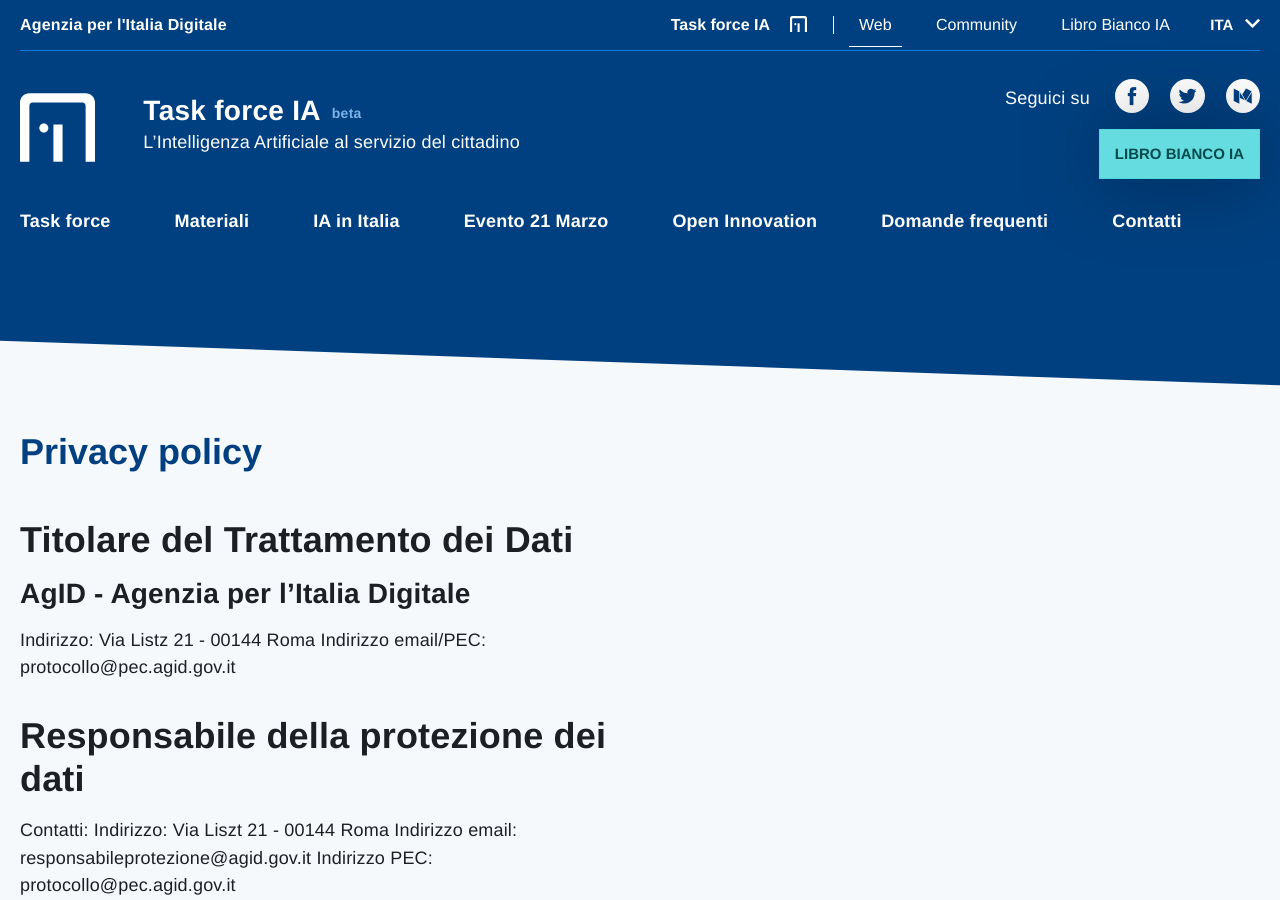
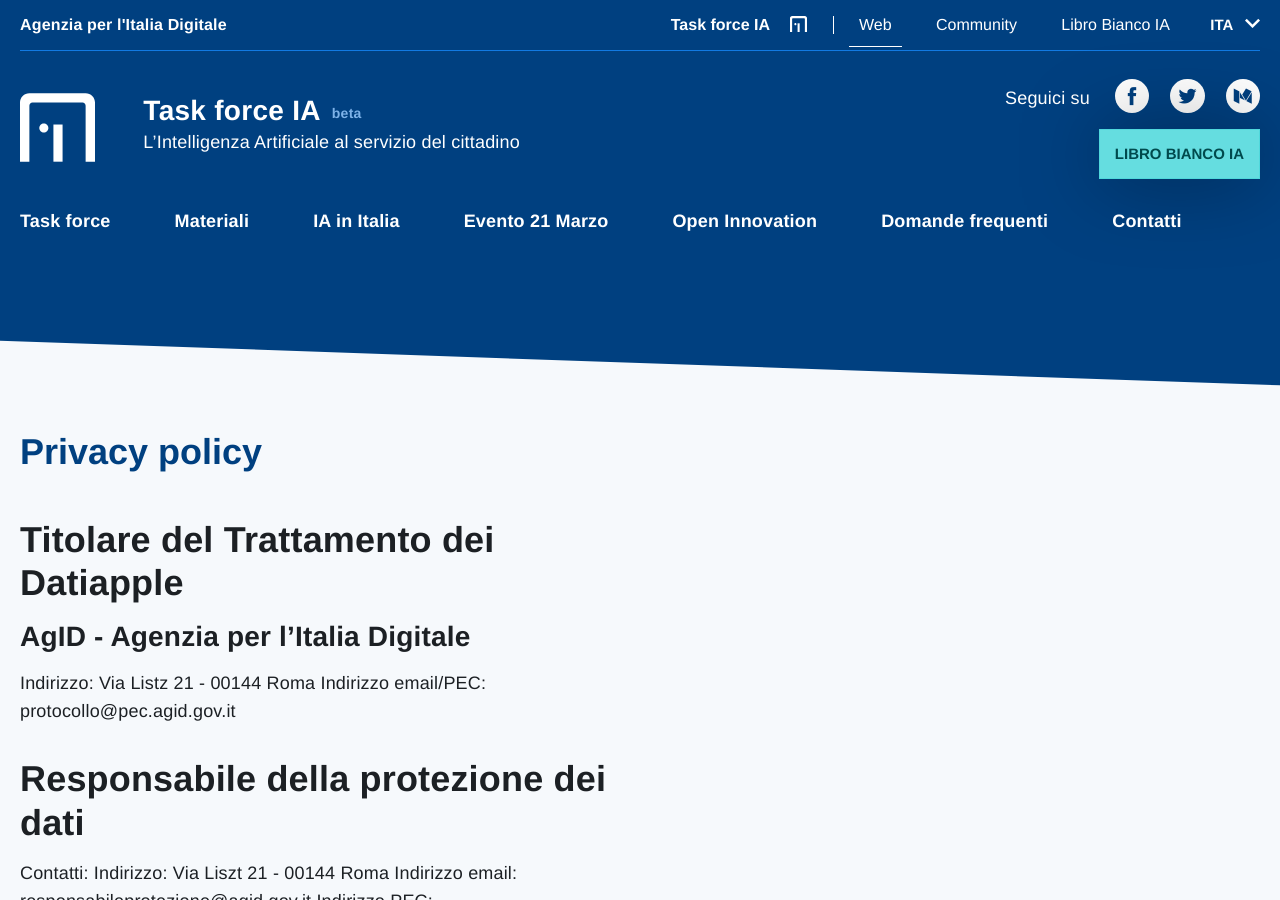
Before and after one commit to task-force-ia/ia.italia.it, a Jekyll site: the page built from _pages/it/privacy-policy.md, in a window 1280 px wide and 900 px high. Built offline with Jekyll 4.4.1, drawn with Linux system fonts in a browser that asks for light colours; comment, search, counter and statistics services are not loaded.

Commit message:
Update privacy-policy.md

```diff
--- a/_pages/it/privacy-policy.md
+++ b/_pages/it/privacy-policy.md
@@ -10,7 +10,7 @@ content-alignment: left
 seo:
   type: WebPage
 ---
-## Titolare del Trattamento dei Dati
+## Titolare del Trattamento dei Datiapple
 ### AgID - Agenzia per l'Italia Digitale
 Indirizzo: Via Listz 21 - 00144 Roma
 Indirizzo email/PEC: protocollo@pec.agid.gov.it
```
Also changed, not shown: other parts of _pages/it/privacy-policy.md (+0 -1 lines).
